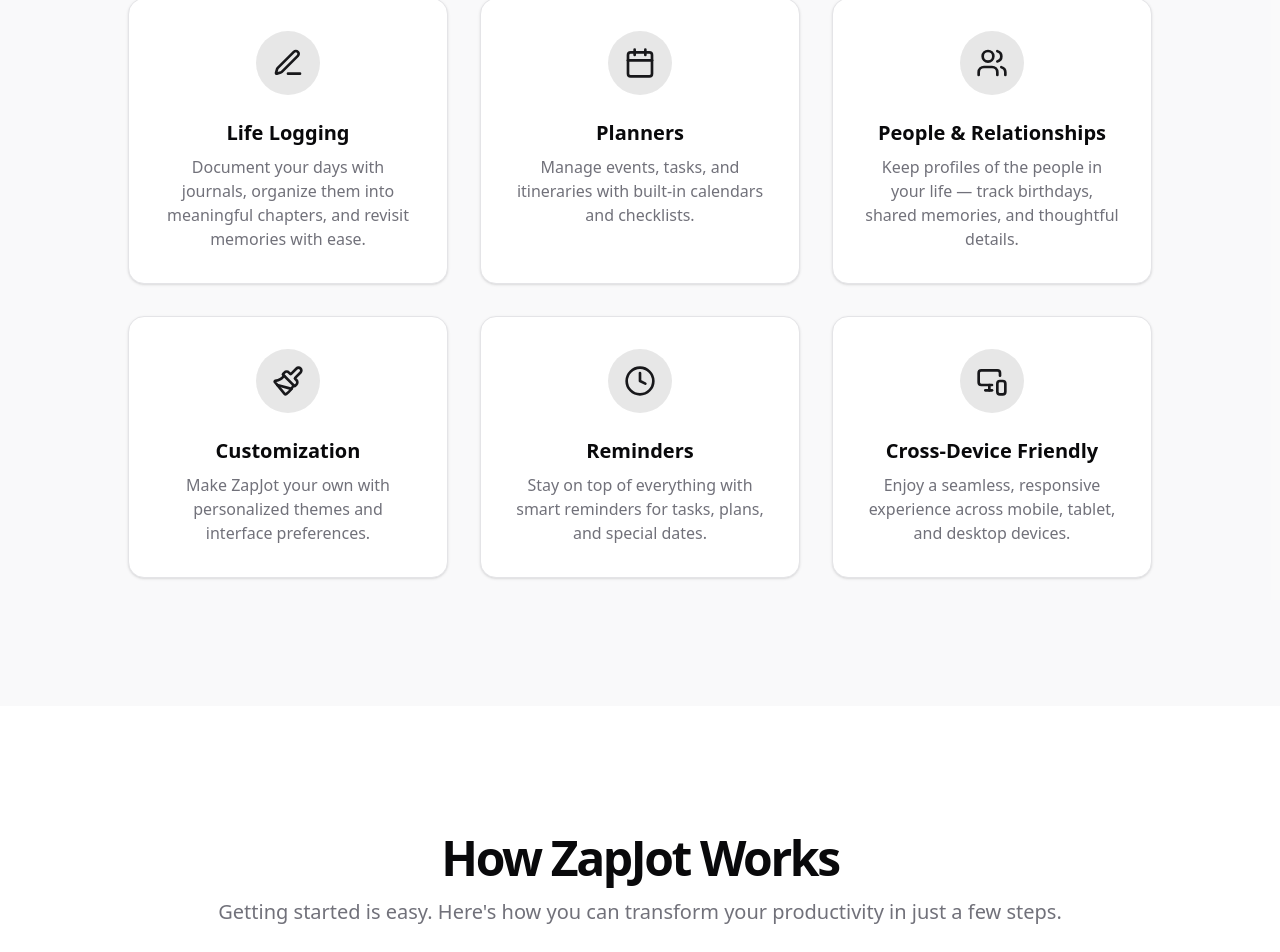
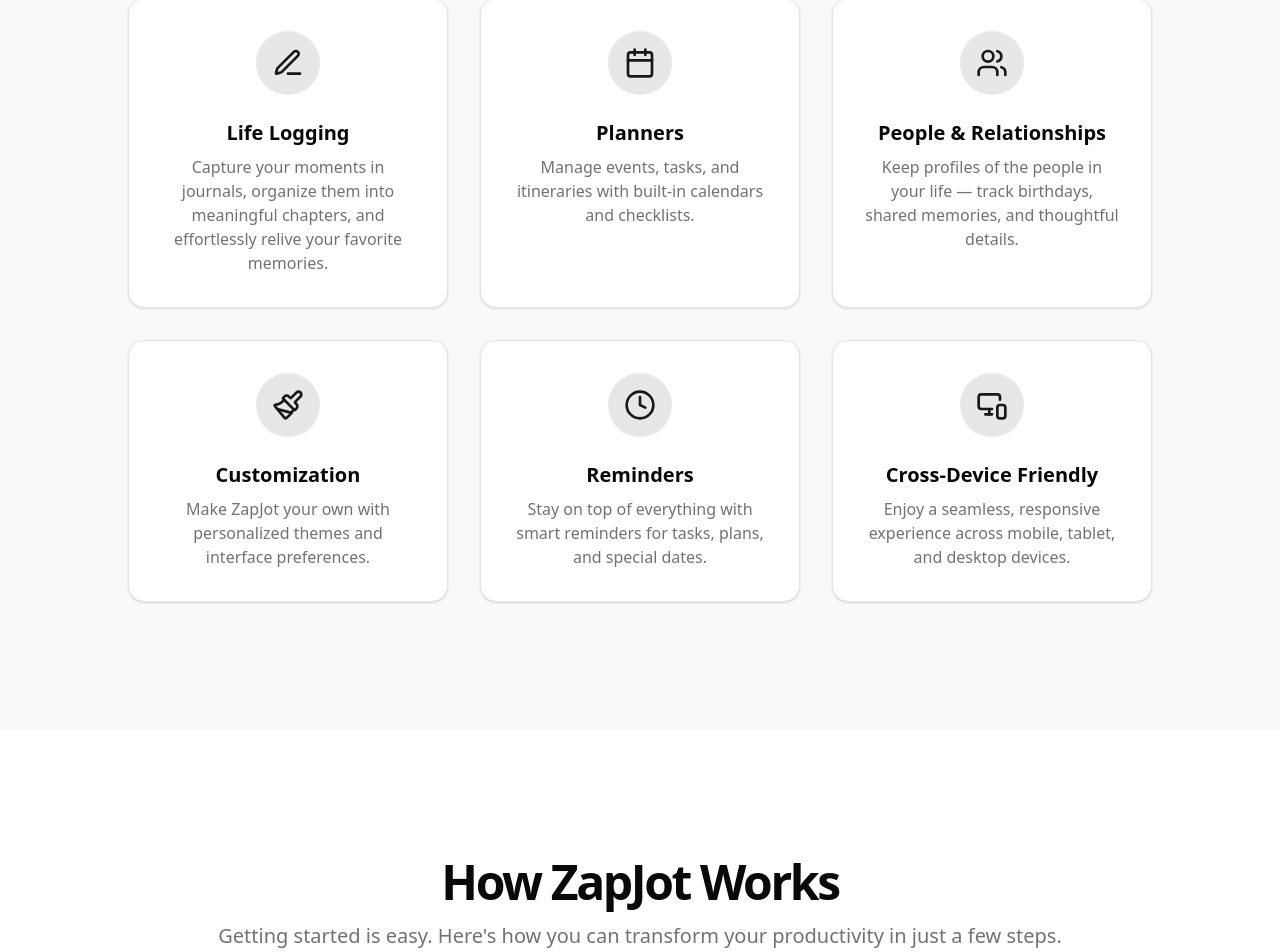
Before and after one commit to DeemanthPoonacha/ZapJot, a Next.js app: page / in a window 1280 px wide. Shown: the part 1179-2131 px from the top of the page. Built offline with nearby package versions, Linux system fonts and the light colour scheme; no server answers.

Commit message:
Build errors resolved

```diff
--- a/components/landing-page/features.tsx
+++ b/components/landing-page/features.tsx
@@ -2,7 +2,6 @@
   Calendar,
   Clock,
   Edit3,
-  FolderKanban,
   Paintbrush,
   Users,
   MonitorSmartphone,
@@ -12,7 +11,7 @@
   {
     icon: <Edit3 className="h-8 w-8 text-primary" />,
     title: "Life Logging",
-    desc: "Document your days with journals, organize them into meaningful chapters, and revisit memories with ease.",
+    desc: "Capture your moments in journals, organize them into meaningful chapters, and effortlessly relive your favorite memories.",
   },
   {
     icon: <Calendar className="h-8 w-8 text-primary" />,
```
